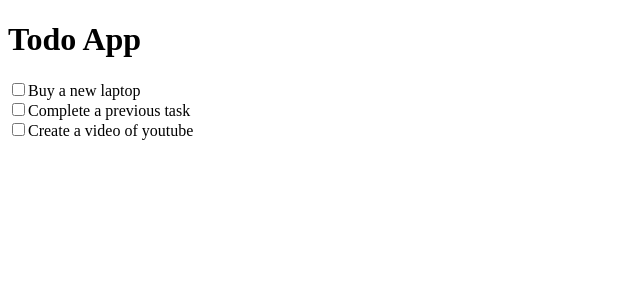
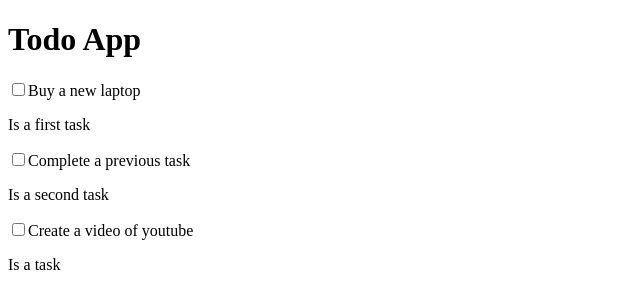
Before and after one commit to julianCS21/my-react-task-list, a React (Vite) app: page / in a window 1280 px wide. Shown: the top 308 px of the page, without its empty margins (0-640 px from the left). Built offline with nearby package versions, Linux system fonts and the light colour scheme.

Commit message:
initialize and finished  branch project-2

```diff
--- a/src/components/Task.jsx
+++ b/src/components/Task.jsx
@@ -1,12 +1,29 @@
-const Task = ({taskName,state}) =>{
+/* eslint-disable react/prop-types */
+const Task = ({ taskName, state,description, onTaskFinished }) => {
+    const handleTaskClick = () => {
+      onTaskFinished();
 
-    return(
-        <>
-            <input type="checkbox" value={taskName}></input>
-            <label for={taskName}>{taskName}</label>
-        </>
+    };
 
-    )
-}
+    const taskStyle = {
+      textDecoration: state ? 'line-through' : 'none',
+    };
+
+    return (
+      <>
+        <input
+          type="checkbox"
+          value={taskName}
+          onClick={handleTaskClick}
+          disabled={state}
+        />
+        <label htmlFor={taskName} style={taskStyle}>
+          {taskName}
+        </label>
+        <p>{description}</p>
+      </>
+    );
+  };
+
 
 export default Task;
--- a/src/components/TaskList.jsx
+++ b/src/components/TaskList.jsx
@@ -1,30 +1,61 @@
+import { useEffect, useState } from "react"
 import Task from "./Task"
 
 const TaskList = () =>{
 
-    const tasks = [
+
+    const [tasks,setTasks] = useState([
         {
             name:"Buy a new laptop",
-            state:false
+            state:false,
+            description : "Is a first task"
 
         },
         {
             name:"Complete a previous task",
-            state:false
+            state:false,
+            description : "Is a second task"
+
 
         },
         {
             name:"Create a video of youtube",
-            state:false
+            state:false,
+            description : "Is a  task"
 
         }
-    ]
+
+    ])
+
+
+    const taskFinished = (index) =>{
+        const newTasks = [...tasks]
+        newTasks[index].state = true;
+        setTasks(newTasks);
+        const listJson =  JSON.stringify(newTasks);
+        localStorage.setItem("tasks", listJson);
+
+
+
+    }
+
+    useEffect(()=>{
+        const listaJSON = localStorage.getItem("tasks");
+        const miLista = JSON.parse(listaJSON);
+        if(miLista){
+            setTasks(miLista)
+        }
+
+
+
+    },[tasks])
+
 
     return (
         <div>
-            {tasks.map((item) => (
-                <div>
-                    <Task taskName={item.name} state={item.state}></Task>
+            {tasks.map((item,index) => (
+                <div key={index}>
+                    <Task taskName={item.name} state={item.state}  description={item.description} onTaskFinished={() =>{taskFinished(index)}}></Task>
                 </div>
             )
             )}
```
